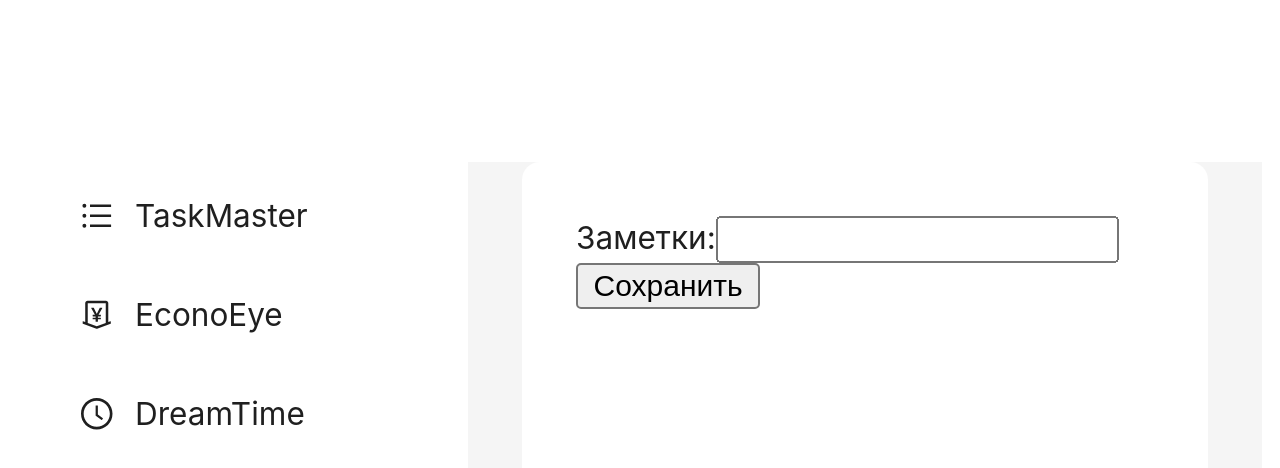
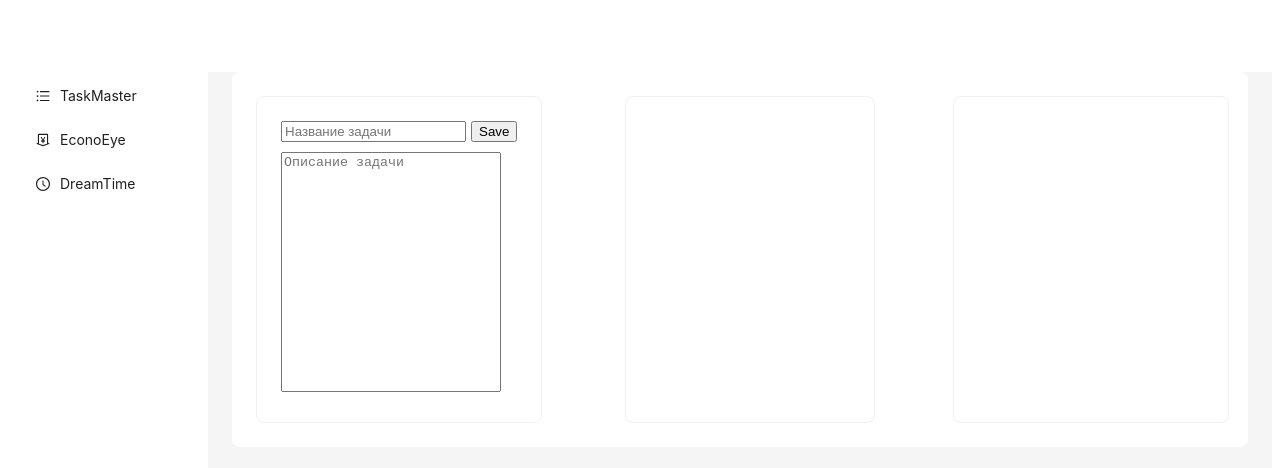
Before and after one commit to Vladon305/Visionary-Suite, a React (Vite) app: page /task-master in a window 1280 px wide. Shown: the top 468 px of the page. Built offline with nearby package versions, Linux system fonts and the light colour scheme.

Commit message:
verst&logic

```diff
--- a/index.html
+++ b/index.html
@@ -5,12 +5,6 @@
     <link rel="icon" type="image/svg+xml" href="/vite.svg" />
     <meta name="viewport" content="width=device-width, initial-scale=1.0" />
     <title>My services</title>
-    <style>
-      html,
-      body {
-        zoom: 150%;
-      }
-    </style>
   </head>
   <body>
     <div id="root"></div>
--- a/package.json
+++ b/package.json
@@ -10,6 +10,7 @@
     "preview": "vite preview"
   },
   "dependencies": {
+    "@ant-design/icons": "^5.3.7",
     "antd": "^5.16.1",
     "dayjs": "^1.11.11",
     "react": "^18.2.0",
--- a/src/pages/TaskMaster/index.tsx
+++ b/src/pages/TaskMaster/index.tsx
@@ -1,13 +1,18 @@
-import { useState } from 'react';
+import { useEffect, useState } from 'react';
 import { generateId } from 'shared';
+import { DeleteOutlined } from '@ant-design/icons';
+import { Row, Col, Card, Flex } from 'antd';
 
 interface Todo {
   id: string;
   name: string;
+  description: string;
   status: boolean;
 }
 export const TaskMasterPage = () => {
   const [toDos, setTodos] = useState<Todo[]>([]);
+  const [selectedToDo, setSelectedToDo] = useState<Todo | null>(null);
+  const [discriptionInputValue, setDiscriptionInputValue] = useState('');
   const [inputValue, setInputValue] = useState('');
 
   const handleInputChange = (event: React.ChangeEvent<HTMLInputElement>) => {
@@ -18,53 +23,129 @@ export const TaskMasterPage = () => {
     if (inputValue.trim() !== '') {
       setTodos([
         ...toDos,
-        { id: generateId(), name: inputValue, status: false },
+        {
+          id: generateId(),
+          name: inputValue,
+          description: discriptionInputValue,
+          status: false,
+        },
       ]);
       setInputValue('');
+      setDiscriptionInputValue('');
     }
   };
 
-  const changeStatus = (id: string) => {
-    setTodos(
-      toDos.map(todo => {
-        if (todo.id === id) {
-          return { ...todo, status: !todo.status };
-        } else return todo;
-      }),
-    );
-  };
+  useEffect(() => {
+    setSelectedToDo(null);
+  }, [toDos]);
+
+  // const changeStatus = (id: string) => {
+  //   setTodos(
+  //     toDos.map(todo => {
+  //       if (todo.id === id) {
+  //         return { ...todo, status: !todo.status };
+  //       } else return todo;
+  //     }),
+  //   );
+  // };
 
   return (
-    <div>
-      <label>Заметки:</label>
+    <Flex vertical style={{ maxHeight: '100vh' }}>
+      <Row gutter={10} style={{}} justify={'space-between'}>
+        <Col>
+          <Card>
+            <div style={{ display: 'flex', gap: '5px' }}>
               <input
                 type='text'
                 id='dataInput'
                 name='dataInput'
+                placeholder='Название задачи'
                 value={inputValue}
                 onChange={handleInputChange}
+                style={{ maxWidth: '230px' }}
+                maxLength={22}
               />
-      <button onClick={handleAddToArray}>Сохранить</button>
 
-      <div>
+              <button style={{ maxWidth: '50px' }} onClick={handleAddToArray}>
+                Save
+              </button>
+            </div>
+            <textarea
+              value={discriptionInputValue}
+              onChange={e => {
+                setDiscriptionInputValue(e.currentTarget.value);
+              }}
+              style={{
+                height: '240px',
+                width: '220px',
+                resize: 'none',
+                marginTop: '10px',
+              }}
+              placeholder='Описание задачи'
+              name=''
+              id='dataInput'
+            ></textarea>
+          </Card>
+        </Col>
+
+        <Col>
+          <Card
+            style={{
+              width: '250px',
+              height: '327px',
+              overflowY: 'scroll',
+            }}
+          >
             {toDos.map(item => (
-          <div key={item.id}>
-            <input
+              <div
+                onClick={() => setSelectedToDo(item)}
+                key={item.id}
+                style={{
+                  borderTop: '0.5px solid black',
+                  borderBottom: '0.5px solid black',
+                  borderRadius: '2px',
+                  marginTop: '10px',
+                }}
+              >
+                {/* <input
                 type='checkbox'
                 onChange={() => changeStatus(item.id)}
                 checked={item.status}
-            />
+              /> */}
                 {item.name}
                 <button
                   onClick={() => {
                     setTodos(toDos.filter(todo => todo.id !== item.id));
                   }}
+                  style={{
+                    border: '0px',
+                    color: 'rgba(255, 0, 0, 0.534)',
+                    fontSize: '10px',
+                  }}
                 >
-              удалить
+                  <DeleteOutlined />
                 </button>
               </div>
             ))}
-      </div>
-    </div>
+          </Card>
+        </Col>
+        <Card style={{ width: '276px', height: '327px' }}>
+          <Col>
+            {selectedToDo && (
+              <Col
+                style={{
+                  width: '230px',
+                  height: '300px',
+                  overflowY: 'scroll',
+                  wordWrap: 'break-word',
+                }}
+              >
+                {selectedToDo.description}
+              </Col>
+            )}
+          </Col>
+        </Card>
+      </Row>
+    </Flex>
   );
 };
```
Also changed, not shown: 1 other file (tests, documents, lock files or other folders). Lines whose indentation alone changed are shown as unchanged.
